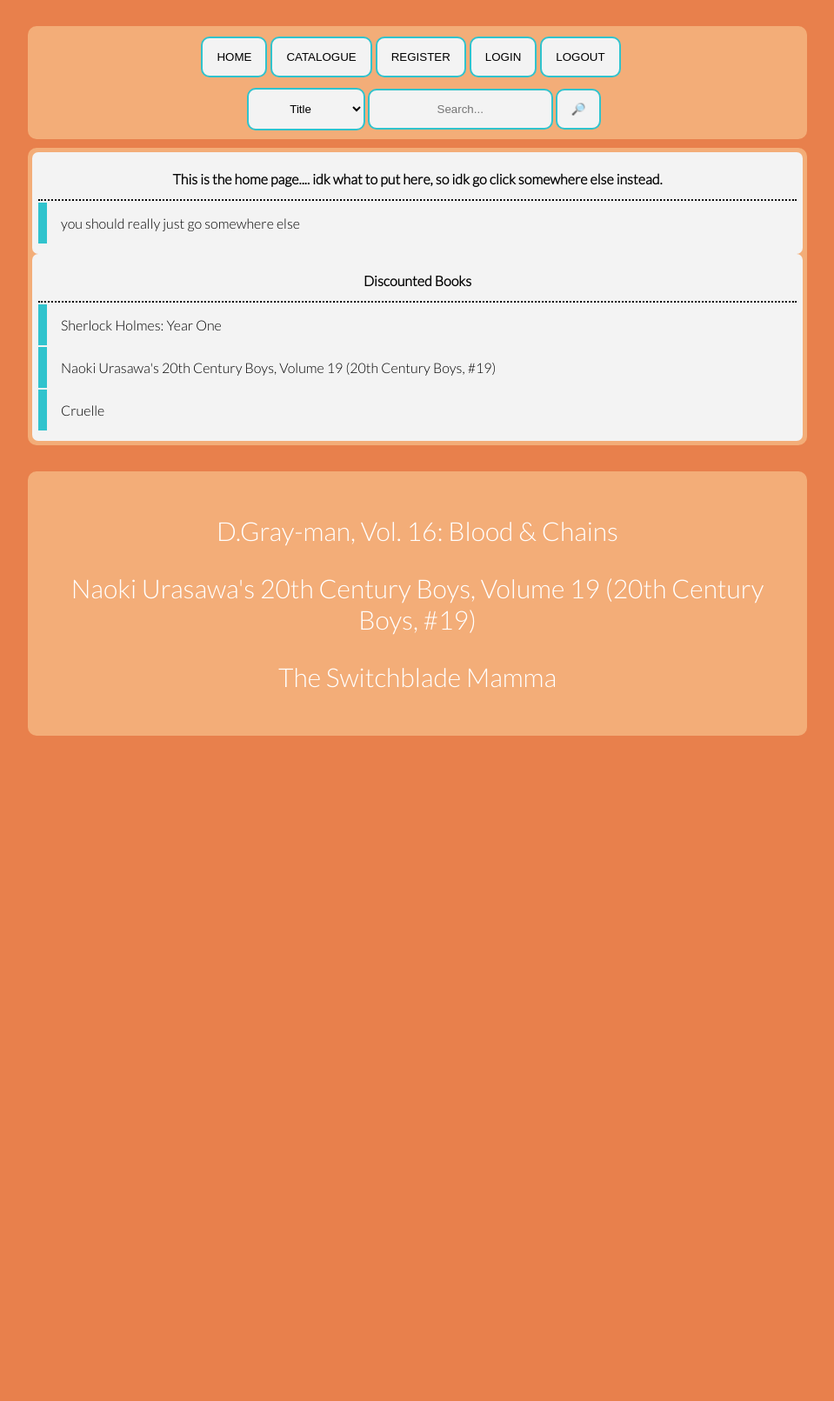
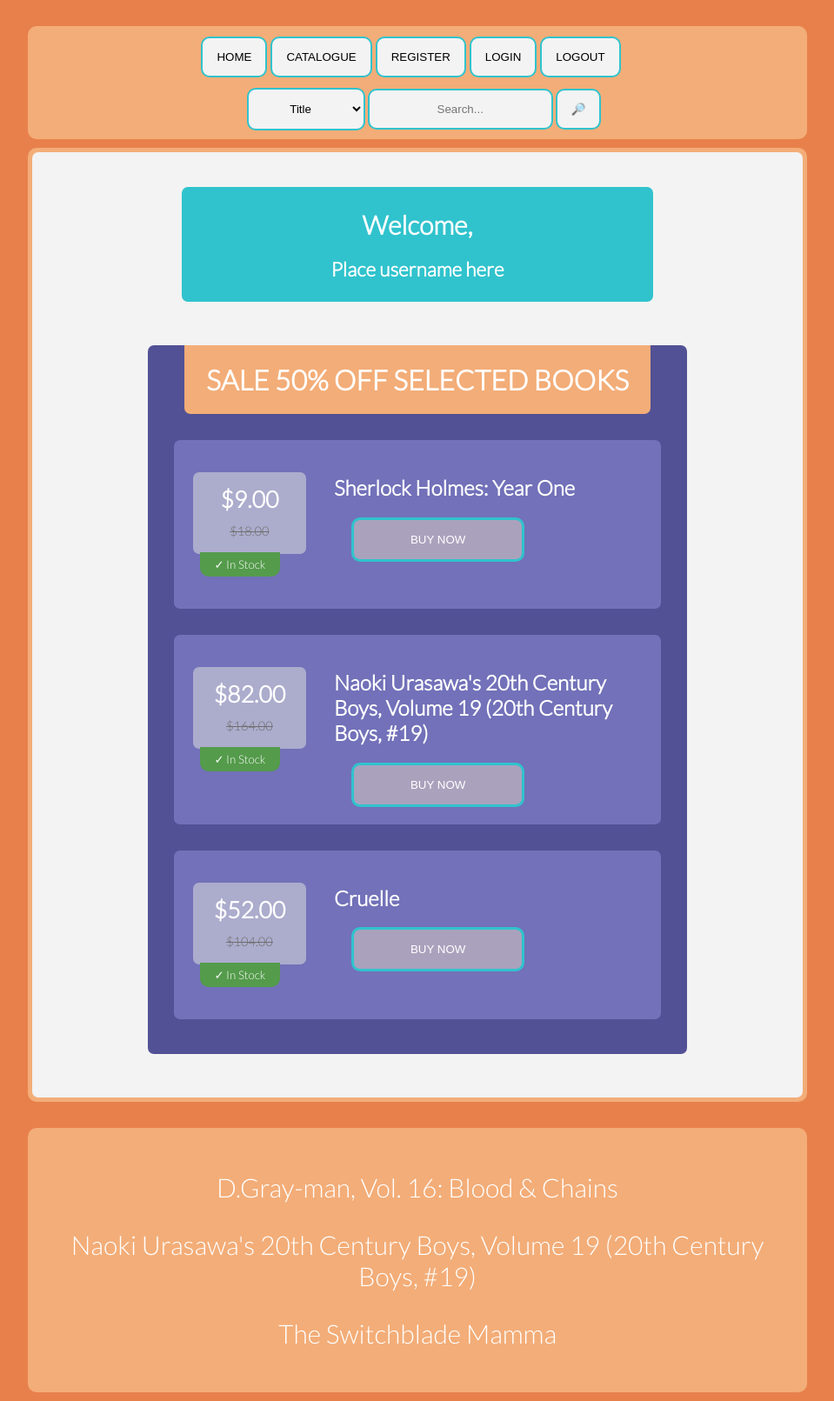
Before and after one commit to BenjaminWong67/CS235AssignmentBookShopWeb, a Flask app: page / in a window 1280 px wide. Shown: the part 110-1721 px from the top of the page at 87% size, without its empty margins (160-1119 px from the left). Before the commit the page ends 956 px from the top, so only its background shows below. Run offline with Flask 2, Linux system fonts and the light colour scheme; the visitor is signed in with stand-in values (Sample User, id 1).

Commit message:
styled the discounted books on the homepage

```diff
--- a/library/static/css/main.css
+++ b/library/static/css/main.css
@@ -190,7 +190,7 @@ div#authentication input[type=submit] {
     font-weight: bold;
     border-radius: 0px 0px 10px 10px;
     margin: 0px 0px -30px 140px;
-    background-color: #30c3cdbc;
+    background-color: #525195;
     padding: 10px;
 }
 #price {
@@ -214,7 +214,8 @@ div#authentication input[type=submit] {
     padding: 6px;
     border-radius: 0px 0px 10px 10px;
     background-color: #adadad;
-    width: 65px;
+    width: 80px;
+    text-align: center;
 }
 #review-comment {
     background:#F3F3F3;
@@ -283,6 +284,64 @@ button[disabled] {
 }
 
 
+/*home page styles*/
+#home {
+    background-color: #F3F3F3;
+    border-radius: 7px;
+}
+#home-header {
+    text-align: center;
+    font-size: 15px;
+    color: white;
+    width: 60%;
+    margin: 40px auto;
+    padding: 5px;
+    background-color: #30C3CD;
+    border-radius: 7px;
+}
+#home-feature {
+    background-color: #525195;
+    border-radius: 7px;
+    color: white;
+    margin: 50px auto;
+    padding-bottom: 10px;
+    width: 70%;
+    text-align: center;
+}
+#home-sale {
+    background-color: #F3AD78;
+    width: 80%;
+    margin: 0px auto;
+    padding:20px;
+    border-radius: 0px 0px 7px 7px;
+}
+#discount-feature {
+    background-color: #7271b9;
+    margin:30px;
+    border-radius: 7px;
+    display:flex;
+    padding: 20px;
+}
+#discount-title h2 {
+    margin-left: 30px;
+    text-align: left;
+}
+#discount-title div {
+    margin: 2px 0px 0px 50px;
+    text-align: left;
+}
+#discount-title button {
+    margin: 0px;
+    padding:15px 65px;
+    border: 3px solid #30C3CD;
+    background-color: #aaa2bd;
+    color: white;
+}
+#discount-title button:hover {
+    background-color: #625b7e;
+}
+
+
 /*table styles*/
 table {
     border-radius: 7px;
@@ -300,6 +359,16 @@ tr, td, th {
     padding: 14px 16px;
 }
 
+/*book listing styles*/
+#book-listing {
+    display: flex;
+    flex-direction: row;
+    justify-content: flex-start;
+}
+#listing-info {
+    padding: 25px;
+}
+
 
 h2, header, footer {
     color: white;
--- a/library/templates/home/home.html
+++ b/library/templates/home/home.html
@@ -2,24 +2,47 @@
 
 {% block content %}
 
-<table>
-    <tr>
-        <th>This is the home page.... idk what to put here, so idk go click somewhere else instead.</th>
-    </tr>
-    <tr>
-        <td>you should really just go somewhere else</td>
-    </tr>
-</table>
+<div id='home'>
+    <div id='home-header'>
+        <h1>Welcome,</h1>
+        <h2>Place username here</h2>
+    </div>
 
-<table>
-    <tr>
-        <th>Discounted Books</th>
-    </tr>
-    {% for book in discounted_books %}
-        <tr>
-            <td>{{book.title}}</td>
-        </tr>
-    {% endfor %}
-</table>
+    <div id='home-feature'>
+        <div>
+            <h1 id='home-sale'>SALE 50% OFF SELECTED BOOKS</h1>
+        </div>
+        {% for book in discounted_books %}
+            <div id='discount-feature'>
+
+                <div>
+                    {% if book.discount == 0 %}
+                    <p id='price'><b>${{ '%.2f'|format(book.price/1) }}</b></p>
+                    {% else %}
+                        <p id='price'>
+                            <b>${{ '%.2f'|format(book.price * (book.discount / 100)) }}</b>
+                            <br>
+                            <del>${{ '%.2f'|format(book.price/1) }}</del>
+                        </p>
+                    {% endif %}
+                    {% if book.stock_count > 0 %}
+                        <p id='stock' style='background-color:rgb(84, 155, 75)'>✓ In Stock</p>
+                    {% else %}
+                        <p id='stock' style='background-color:rgb(209, 88, 88)'>Out of Stock</p>
+                    {% endif %}
+                </div>
+
+                <div id='discount-title'>
+                    <h2>{{book.title}}</h2>
+                    <div>
+                        <button onclick=location.href="{{url_for('books_bp.books_view', id=book.id)}}">BUY NOW</button>
+                    </div>
+                </div>
+
+            </div>
+        {% endfor %}
+    </div>
+</div>
+
 
 {% endblock %}
```
Also changed, not shown: library/templates/books/books.html (+15 -4 lines), library/templates/books/books_view.html (+6 -2 lines).
